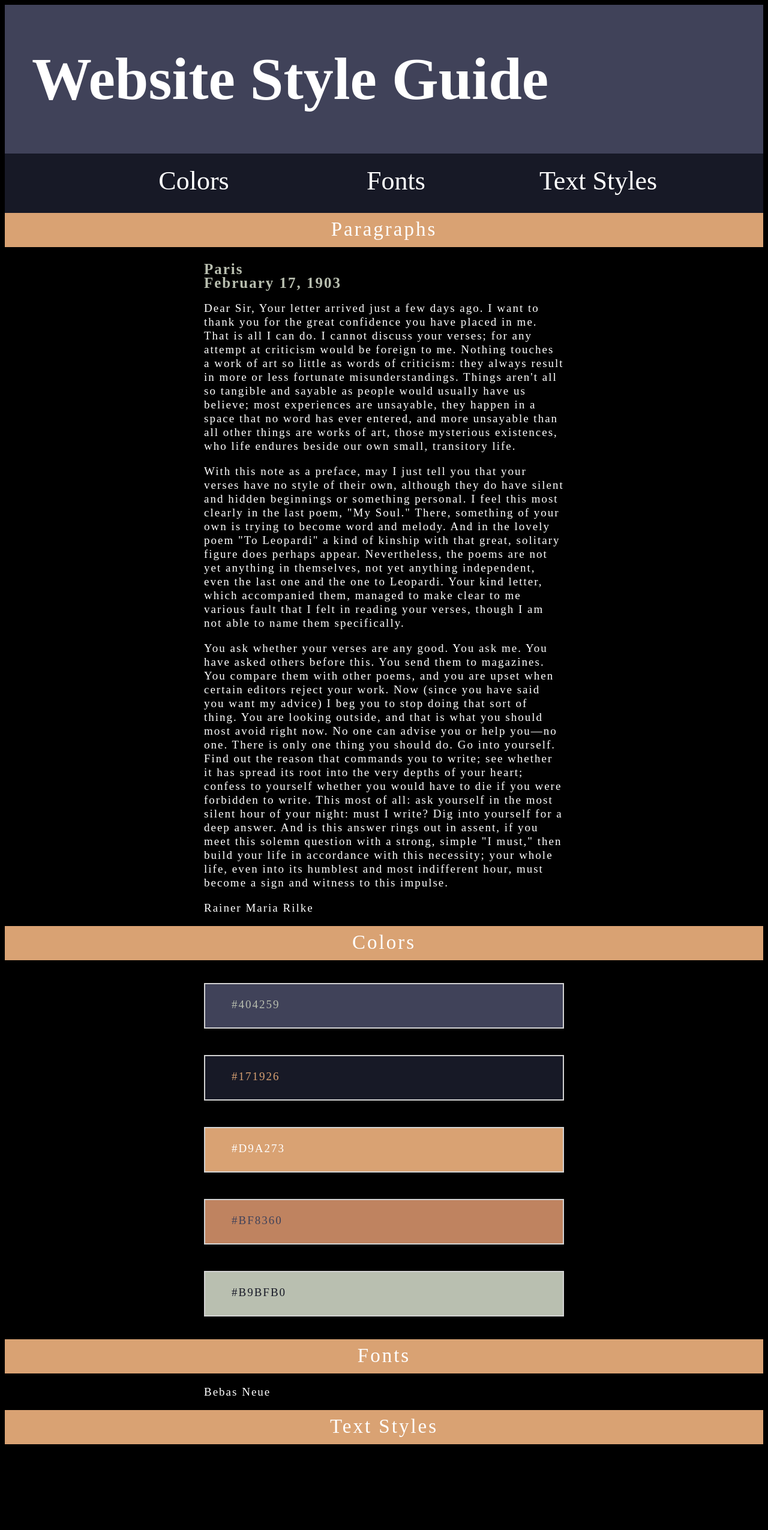
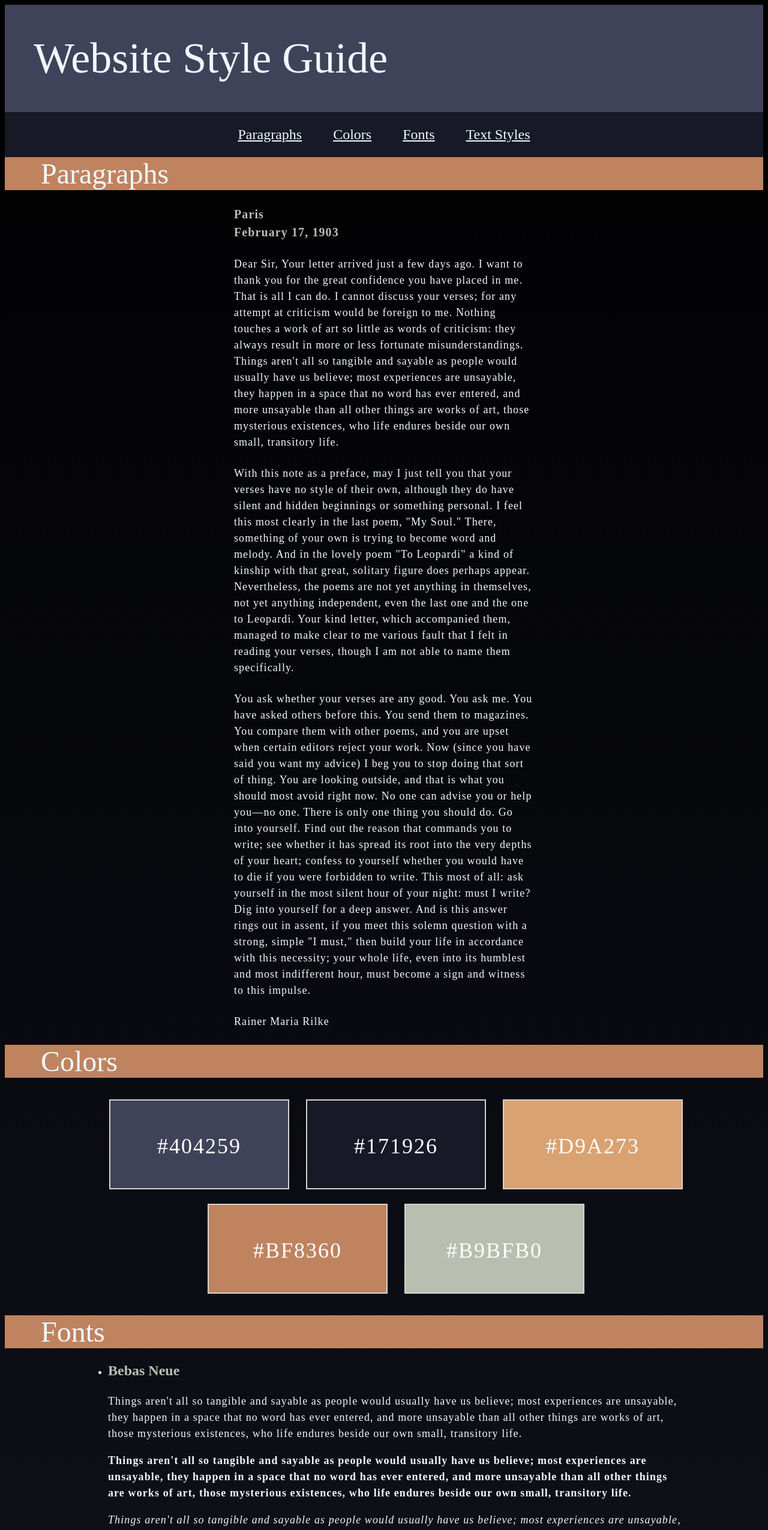
Before and after one commit to gardnermichaelt/website-design-system, a plain HTML site: page index.html in a window 1280 px wide. Shown: the top 2551 px of the page at 60% size. Before the commit the page ends 2416 px from the top, so only its background shows below. Drawn offline with Linux system fonts and the light colour scheme; a web font is replaced by a local one.

Commit message:
finish project

```diff
--- a/css/styles.css
+++ b/css/styles.css
@@ -1,131 +1,175 @@
-
 
 * {
     box-sizing: border-box;
 }
 
-header {
-    background-color: #404259;
-    padding-bottom: 22px;
-    padding-top:21px;
-    margin: 0px;
+body {
+    background: linear-gradient(black, #171926 );
+    color: aliceblue;
 }
 
 h1 {
-    font-size: 100px;
-    text-align: left;
-    margin: 45px;
+    font-weight: normal;
+    font-size: 72px;
+    font-family: "bebas neue";
+    margin: 20;
 }
 
 h2 {
-    background-color: #D9A273;
-    padding-top: 9px;
-    padding-bottom: 11px;
-    padding-right: auto;
-    padding-left: auto;
-    font-family: 'Bebas Neue';
-    font-size: 33px;
-    font-weight: 500;
-    letter-spacing: 3px;
-    text-align: center;
-    margin: 0 auto;
-
+    font-weight: lighter;
+    font-size: 48px;
+    font-family: "bebas neue";
+    color: aliceblue;
+    margin:15;
 }
 
-nav ul {
-    display: block;
-    background-color: #171926;
-    width: 100%;
-
-    height: 99px;
-    font-family: 'Bebas Neue';
-    font-weight: 300;
-    text-align: center;
-    padding-top: 20px;
-    padding-bottom: 22;
-    margin: 0 auto;
-
+h3 {
+    font-weight: bold;
+    font-size: 24px;
+    font-family: "abhaya libre";
+    color: #B9BFB0;
+    margin: 10;
 }
 
-a {
-    text-decoration: none;
+.sub-headings {
+    background-color: #BF8360;
 }
 
-a:link {
+p {
+    font-weight: normal;
+    font-size: 18px;
+    font-family: "playfair display";
+    color: aliceblue;
+    line-height: 1.5;
+    letter-spacing: 1.1px;
+}
+
+nav, nav ul {
+    text-align: center;
+    background-color: #171926;
+    margin: 0;
+    width: auto;
+    padding: 12px;
+}
+
+#nav li {
+    display: inline-block;
+    text-align: center;
+}
+
+nav a {
+    color: aliceblue;
+    margin: 24px;
+    font-family: "bebas neue";
+    font-size: 24px;
+}
+
+#actual-header {
+    padding: 48px;
+    width: auto;
+    bottom: 0;
+    margin: 0;
+    background-color: #404259;
+    color: aliceblue;
+}
+
+.location-date {
+    margin: 25px auto;
+    max-width: 500px;
+    min-width: 400px;
+    color: #B9BFB0;
+    font-weight: bold;
+    font-size: 20px;
+}
+
+.paragraph-main {
+    margin: 25px auto;
+    max-width: 500px;
+    min-width: 400px;
+}
+
+.swatch {
+    border: solid lightgray 2px;
+    display: inline-block;
+    width: 300px;
+    height: 150px;
+    margin: 12px;
+    padding-top: 55px;
+    font-size: 36px;
+    font-family: "bebas neue";
+    letter-spacing: 2px;
     color: white;
 }
 
-a:visited {
-    color: white;
-}
-
-a:hover {
-    color: #404259;
-}
-
-body {
-    text-align: center;
-    background-color:black;
-    color: white;
-    font-family: "Bebas Neue";
-}
-
-p {
-    width: 600px;
-    margin-left: auto;
-    margin-right: auto;
-    margin-bottom: 19px;
-    line-height: 23px;
-    letter-spacing: 2px;
-    font-family: "Playfair Display";
-    font-size: 19px;
-    font-weight: 100;
+.sub-headings {
+    margin: 0;
+    padding-left: 60px;
     text-align: left;
 }
 
-.location-date {
-    font-family: 'Abhaya Libre';
 
-    font-weight: bolder;
-    font-size: 25px;
-    color: #B9BFB0;
+
+#font-list {
+    margin: 0 auto;
+    text-align: center;
+    width: 1000px;
 }
 
-li {
-    display: inline-block;
-    width: 333px;
-    height: auto;
-    font-size: 44px;
-}
-
-
-.swatch p {
-    border: solid lightgrey 2px;
-    display: inline-block;
-    margin: 22px;
-    padding: 22px 44px 27px 44px;
+#color-list {
+    text-align: center;
+    margin: 24px auto;
 }
 
 #blue {
     background-color: #404259;
-    color: #B9BFB0;
+
 }
 
 #dark {
-    background-color:#171926;
-    color: #D9A273;
+    background-color: #171926;
+
+}
+
+#tan {
+    background-color: #D9A273;
+
+}
+
+#burnt-sienna {
+    background-color: #BF8360;
+
 }
 
 #sea-green {
     background-color: #B9BFB0;
-    color: #171926;
+
 }
 
-#tan {
-    background-color: #D9A273;
+.font-heading {
+
 }
 
-#burnt-sienna {
-    background-color: #BF8360;
-    color: #404259;
+.bebas-neue {
+    font-family: "bebas neue";
+    text-align: left;
 }
+
+
+.playfair-display {
+    font-family: "playfair display";
+    text-align: left;
+}
+
+.abhaya-libre {
+    font-family: "abhaya libre";
+    text-align: left;
+}
+
+
+
+footer {
+    font-family: "bebas neue";
+    height: 60px;
+    background-color: #404259;
+    text-align: right;
+}
--- a/index.html
+++ b/index.html
@@ -9,17 +9,18 @@
 
     <body>
         <header>
-            <h1>Website Style Guide</h1>
+            <h1 id="actual-header">Website Style Guide</h1>
         </header>
         <nav>
-            <ul>
+            <ul id="nav">
+                <li><a href="#paragraphs">Paragraphs</a></li>
                 <li><a href="#colors">Colors</a></li>
                 <li><a href="#fonts">Fonts</a></li>
                 <li><a href="#text-styles">Text Styles</a></li>
             </ul>
         </nav>
         <main>
-            <h2 class="paragraphs">Paragraphs</h2>
+            <h2 class="sub-headings" id="paragraphs">Paragraphs</h2>
             <p class="location-date">Paris<br>February 17, 1903</p>
             <p class="paragraph-main">Dear Sir, Your letter arrived just a few days ago. I want to thank you for the great confidence you have placed in me. That is all I can do. I cannot discuss your verses; for any attempt at criticism would be foreign to me. Nothing touches a work of art so little as words of criticism: they always result in more or less fortunate misunderstandings. Things aren't all so tangible and sayable as people would usually have us believe; most experiences are unsayable, they happen in a space that no word has ever entered, and more unsayable than all other things are works of art, those mysterious existences, who life endures beside our own small, transitory life.
             </p>
@@ -30,21 +31,74 @@
             <p class="paragraph-main">You ask whether your verses are any good. You ask me. You have asked others before this. You send them to magazines. You compare them with other poems, and you are upset when certain editors reject your work. Now (since you have said you want my advice) I beg you to stop doing that sort of thing. You are looking outside, and that is what you should most avoid right now. No one can advise you or help you—no one. There is only one thing you should do. Go into yourself. Find out the reason that commands you to write; see whether it has spread its root into the very depths of your heart; confess to yourself whether you would have to die if you were forbidden to write. This most of all: ask yourself in the most silent hour of your night: must I write? Dig into yourself for a deep answer. And is this answer rings out in assent, if you meet this solemn question with a strong, simple "I must," then build your life in accordance with this necessity; your whole life, even into its humblest and most indifferent hour, must become a sign and witness to this impulse.
             </p>
 
-            <p>Rainer Maria Rilke</p>
-            <h2 id="colors">Colors</h2>
-                <figure class="swatch">
-                    <p id="blue">#404259</p>
-                    <p id="dark">#171926</p>
-                    <p id="tan">#D9A273</p>
-                    <p id="burnt-sienna">#BF8360</p>
-                    <p id="sea-green">#B9BFB0</p>
-                </figure>
-            <h2 id="fonts">Fonts</h2>
-                <figure>
-                    <p id='bebas-neue'>Bebas Neue</p>
-                </figure>
-            <h2 id="text-styles">Text Styles</h2>
+            <p class="paragraph-main">Rainer Maria Rilke</p>
+
+
+            <h2 class="sub-headings" id="colors">Colors</h2>
+                <ul id="color-list">
+                    <li class="swatch" id="blue">#404259</li>
+                    <li class="swatch" id="dark">#171926</li>
+                    <li class="swatch" id="tan">#D9A273</li>
+                    <li class="swatch" id="burnt-sienna">#BF8360</li>
+                    <li class="swatch" id="sea-green">#B9BFB0</li>
+                </ul>
+            <h2 class="sub-headings" id="fonts">Fonts</h2>
+                <ul id="font-list">
+                    <li><h3 class="bebas-neue">Bebas Neue</h3>
+                        <p class="bebas-neue">Things aren't all so tangible and sayable as people would usually have us believe; most experiences are unsayable, they happen in a space that no word has ever entered, and more unsayable than all other things are works of art, those mysterious existences, who life endures beside our own small, transitory life.</p>
+                        <p class="bebas-neue"><strong>Things aren't all so tangible and sayable as people would usually have us believe; most experiences are unsayable, they happen in a space that no word has ever entered, and more unsayable than all other things are works of art, those mysterious existences, who life endures beside our own small, transitory life.</strong></p>
+                        <p class="bebas-neue"><em>Things aren't all so tangible and sayable as people would usually have us believe; most experiences are unsayable, they happen in a space that no word has ever entered, and more unsayable than all other things are works of art, those mysterious existences, who life endures beside our own small, transitory life.</em></p>
+                    </li>
+
+                    <li><h3 class="playfair-display">Playfair Display</h3>
+                        <p class="playfair-display">Things aren't all so tangible and sayable as people would usually have us believe; most experiences are unsayable, they happen in a space that no word has ever entered, and more unsayable than all other things are works of art, those mysterious existences, who life endures beside our own small, transitory life.</p>
+                        <p class="playfair-display"><strong>Things aren't all so tangible and sayable as people would usually have us believe; most experiences are unsayable, they happen in a space that no word has ever entered, and more unsayable than all other things are works of art, those mysterious existences, who life endures beside our own small, transitory life.</strong></p>
+                        <p class="playfair-display"><em>Things aren't all so tangible and sayable as people would usually have us believe; most experiences are unsayable, they happen in a space that no word has ever entered, and more unsayable than all other things are works of art, those mysterious existences, who life endures beside our own small, transitory life.</em></p>
+                    </li>
+                    <li><h3 class="abhaya-libre">Abhaya Libre</h3></li>
+                        <p class="abhaya-libre">Things aren't all so tangible and sayable as people would usually have us believe; most experiences are unsayable, they happen in a space that no word has ever entered, and more unsayable than all other things are works of art, those mysterious existences, who life endures beside our own small, transitory life.</p>
+                        <p class="abhaya-libre"><strong>Things aren't all so tangible and sayable as people would usually have us believe; most experiences are unsayable, they happen in a space that no word has ever entered, and more unsayable than all other things are works of art, those mysterious existences, who life endures beside our own small, transitory life.</strong></p>
+                        <p class="abhaya-libre"><em>Things aren't all so tangible and sayable as people would usually have us believe; most experiences are unsayable, they happen in a space that no word has ever entered, and more unsayable than all other things are works of art, those mysterious existences, who life endures beside our own small, transitory life.</em></p>
+                </ul>
+            <h2 class="sub-headings" id="text-styles">Text Styles</h2>
+                <ul class="text-styles">
+                    <li><h1>H1: Main Page Headings</h1>
+                    <ul>
+                        <li>font-weight: normal</li>
+                        <li>font-size: 72px</li>
+                        <li>font-family: Bebas Neue</li>
+                    </ul>
+                    </li>
+
+                    <li><h2>H2: Subheadings</h2>
+                    <ul>
+                        <li>font-weight: lighter</li>
+                        <li>font-size: 48px</li>
+                        <li>font-family: Bebas Neue</li>
+                    </ul>
+                    </li>
+
+                    <li><h3>H3: Subheadings</h3>
+                        <ul>
+                            <li>font-weight: bold</li>
+                            <li>font-size: 24px</li>
+                            <li>font-family: Abhaya Libre</li>
+                        </ul>
+                        </li>
+
+                    <li><p>P: Paragraph Text</p>
+                    <ul>
+                        <li>font-weight: normal</li>
+                        <li>font-size: 18px</li>
+                        <li>font-family: Playfair Display</li>
+                        <li>line-height: 1.5</li>
+                    </ul>
+                    </li>
+                </ul>
         </main>
+        <footer>
+
+        </footer>
     </body>
 
     <foot>
```
